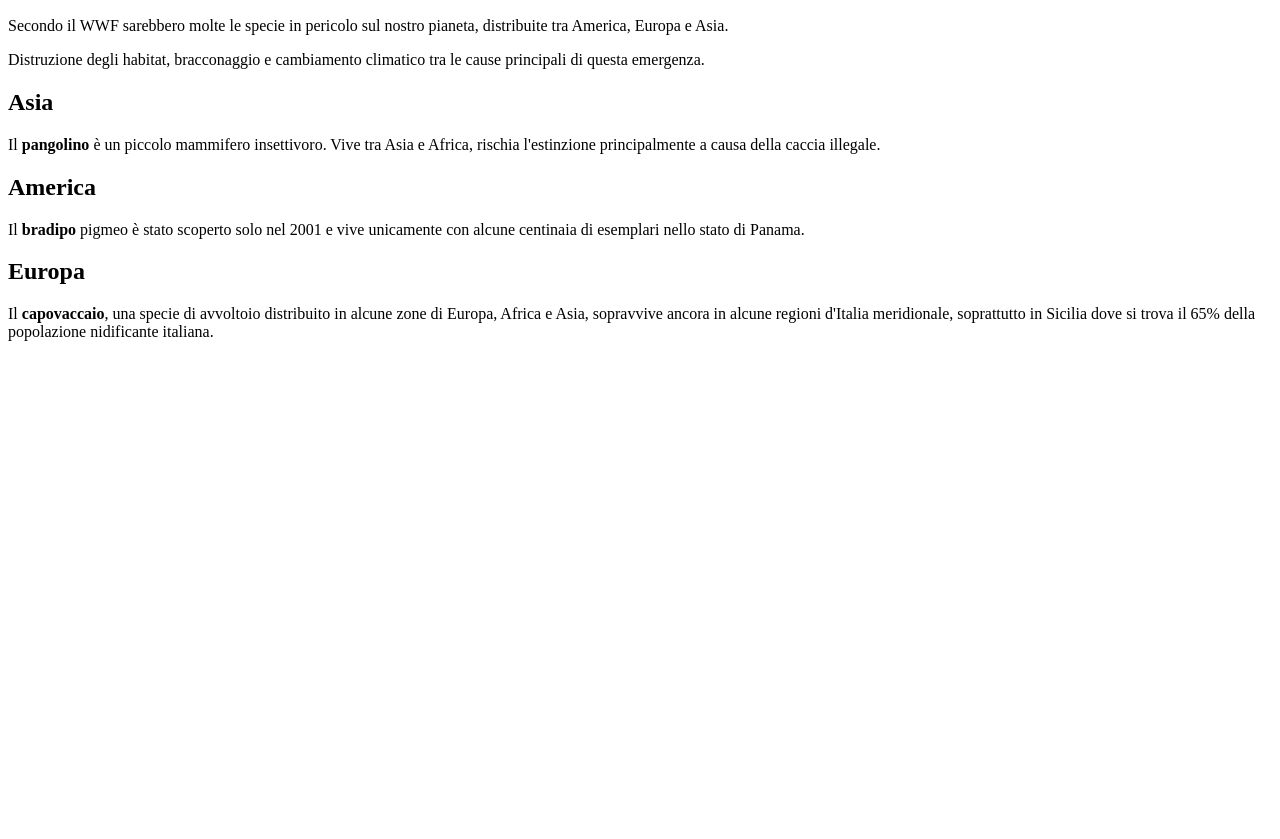
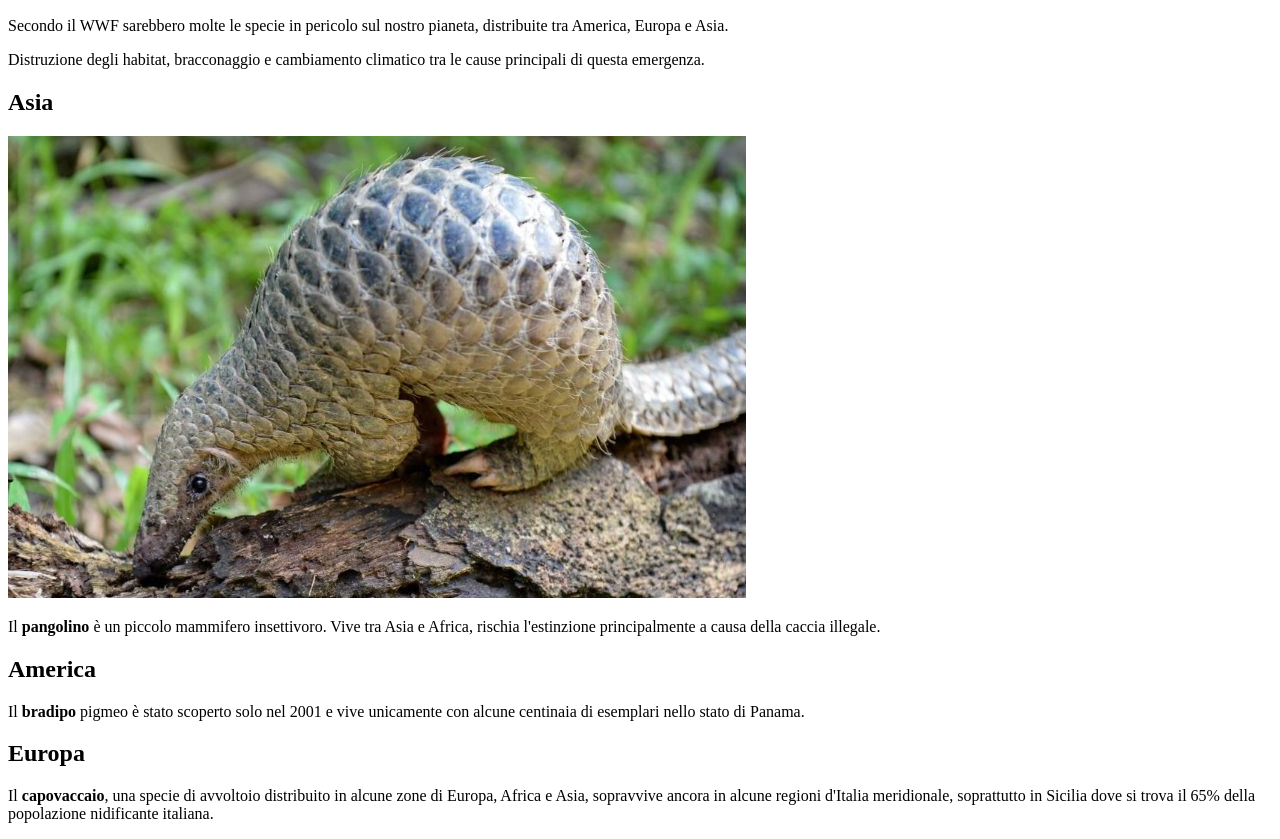
Before and after one commit to GregNova/Esercizi-html, a plain HTML site: page esercizi/03 altri percorsi relativi/esercizio/esercizio_percorsi_relativi.html in a window 1280 px wide. Shown: the part 99-938 px from the top of the page. Before the commit the page ends 800 px from the top, so only its background shows below. Drawn offline with Linux system fonts and the light colour scheme.

Commit message:
Update esercizio_percorsi_relativi.html

```diff
--- a/esercizi/03 altri percorsi relativi/esercizio/esercizio_percorsi_relativi.html
+++ b/esercizi/03 altri percorsi relativi/esercizio/esercizio_percorsi_relativi.html
@@ -16,7 +16,7 @@
         e cambiamento climatico tra le cause principali di questa emergenza.
     </p>
     <h2>Asia</h2>
-    <!-- Inserisci qui l'immagine del pangolino -->
+    <img src="pangolino.jpg">
     <p>
         Il <strong>pangolino</strong> è un piccolo mammifero insettivoro.
         Vive tra Asia e Africa, rischia l'estinzione principalmente a causa della caccia illegale.
```
